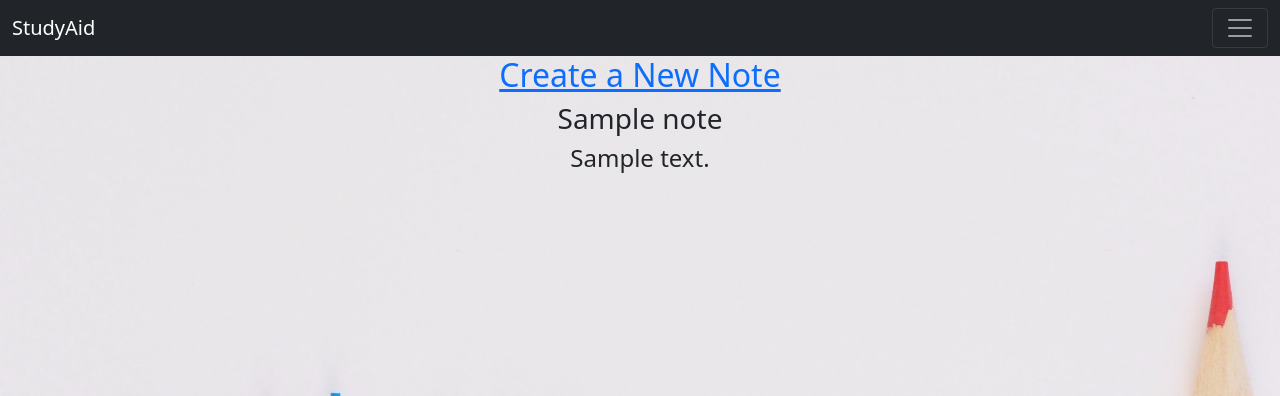
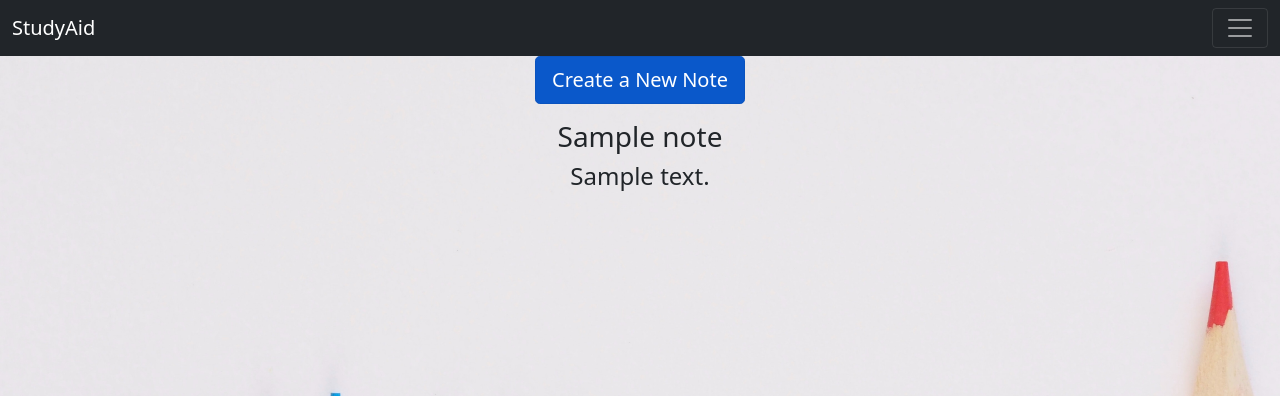
Before and after one commit to dominiclopez391/Comsc-131-Project-Team-2, a Python web app: template StudyAid/myapp/templates/notes.html in a window 1280 px wide. Shown: the top 396 px of the page. Run offline with Jinja, Linux system fonts and the light colour scheme; the template is opened without the code that fills it: most values are stand-ins (such as "Sample title", 1, 10 or a date in 2020).

Commit message:
Update notes.html

```diff
--- a/StudyAid/myapp/templates/notes.html
+++ b/StudyAid/myapp/templates/notes.html
@@ -24,7 +24,7 @@
         </div>
         </div>
 	</nav>
-<h2><a href="/notes/create">Create a New Note</a></h2>
+<p><a href="/notes/create" class="btn btn-primary btn-lg active" role="button" aria-pressed="true">Create a New Note</a></p>
 
 {% for note in notes %}
 
```
